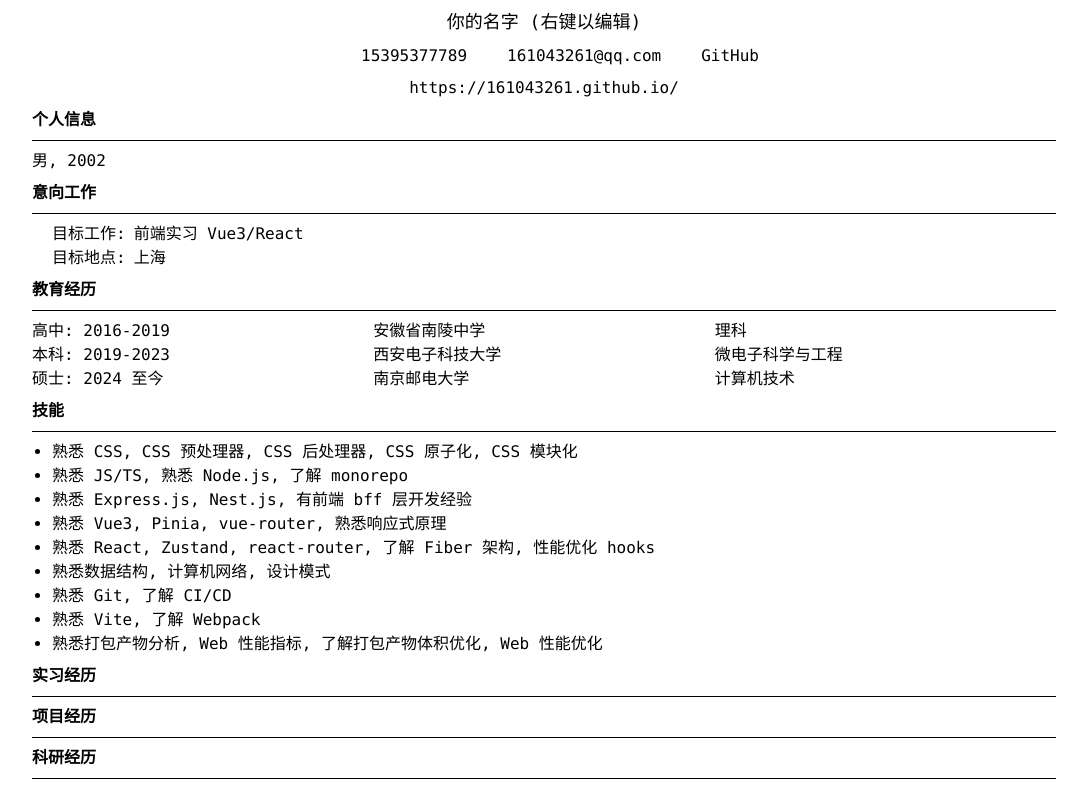
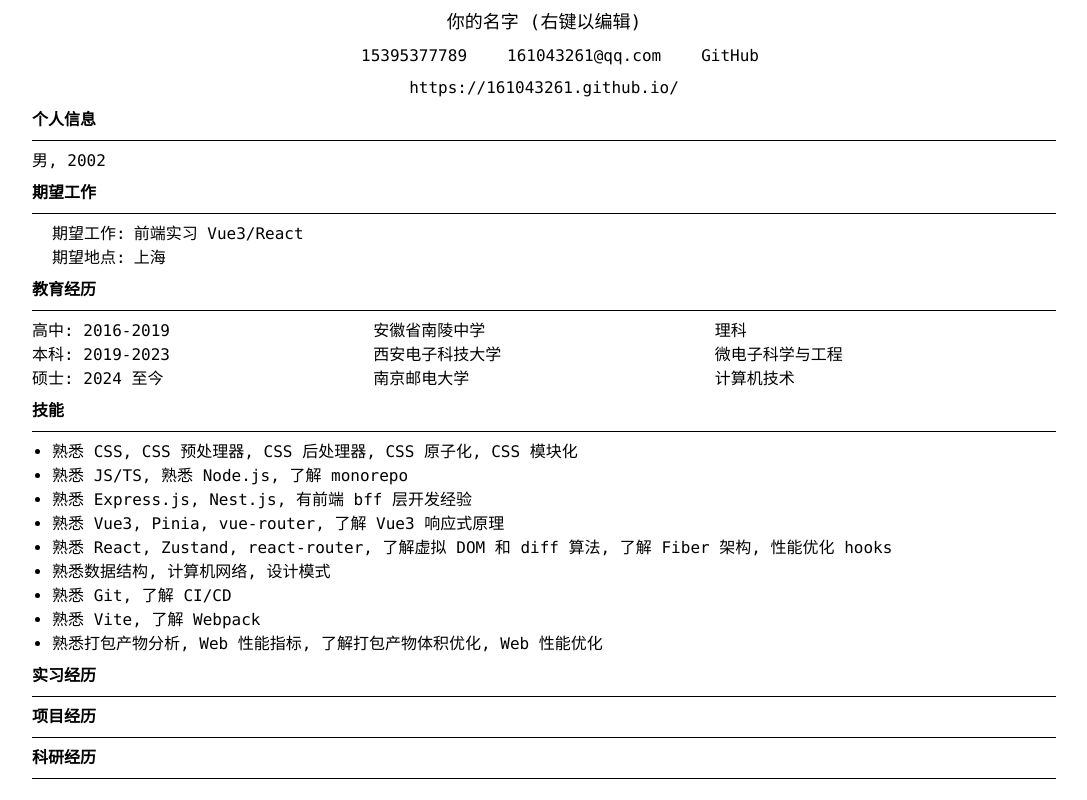
Before and after one commit to 161043261/dev, a Vue app: page / in a window 1280 px wide. Shown: the whole page, without its empty margins (96-1183 px from the left). Built offline with nearby package versions, Linux system fonts and the light colour scheme; some icons are missing.

Commit message:
feat: Introduce new features

```diff
--- a/src/App.tsx
+++ b/src/App.tsx
@@ -24,14 +24,14 @@ export default defineComponent(() => {
   const headers = reactive<
     [
       personalInfo: string, // 0. personalInfo 个人信息
-      intendedJob: string, // 1. intendedJob 意向工作
+      intendedJob: string, // 1. intendedJob 期望工作
       eduExperience: string, // 2. eduExperience 教育经历
       skillList: string, // 3. skillList 技能
       jobExperience: string, // 4. jobExperience 实习/工作经历
       projectExperience: string, // 5. projectExperience 项目经历
       researchExperience: string, // 6. researchExperience 科研经历
     ]
-  >(['个人信息', '意向工作', '教育经历', '技能', '实习经历', '项目经历', '科研经历'])
+  >(['个人信息', '期望工作', '教育经历', '技能', '实习经历', '项目经历', '科研经历'])
 
   // ========== theme ==========
   const primaryThemeColor = ref('#478fe1')
@@ -62,8 +62,8 @@ export default defineComponent(() => {
     '熟悉 CSS, CSS 预处理器, CSS 后处理器, CSS 原子化, CSS 模块化',
     '熟悉 JS/TS, 熟悉 Node.js, 了解 monorepo',
     '熟悉 Express.js, Nest.js, 有前端 bff 层开发经验',
-    '熟悉 Vue3, Pinia, vue-router, 熟悉响应式原理',
-    '熟悉 React, Zustand, react-router, 了解 Fiber 架构, 性能优化 hooks',
+    '熟悉 Vue3, Pinia, vue-router, 了解 Vue3 响应式原理',
+    '熟悉 React, Zustand, react-router, 了解虚拟 DOM 和 diff 算法, 了解 Fiber 架构, 性能优化 hooks',
     '熟悉数据结构, 计算机网络, 设计模式',
     '熟悉 Git, 了解 CI/CD',
     '熟悉 Vite, 了解 Webpack',
@@ -201,23 +201,23 @@ export default defineComponent(() => {
         )}
       </BaseCard>
 
-      {/* 1. intendedJob 意向工作 */}
+      {/* 1. intendedJob 期望工作 */}
       <BaseCard
         header={dev.value ? <input v-model={headers[1]} placeholder={headers[1]} /> : headers[1]}
       >
         <ul class="ml-5 list-disc">
           <li class="flex gap-2">
-            <div>目标工作:</div>
+            <div>期望工作:</div>
             {dev.value ? (
-              <input v-model={targetJob.value} placeholder="目标工作" />
+              <input v-model={targetJob.value} placeholder="期望工作" />
             ) : (
               targetJob.value
             )}
           </li>
           <li class="flex gap-2">
-            <div>目标地点:</div>
+            <div>期望地点:</div>
             {dev.value ? (
-              <input v-model={targetAddress.value} placeholder="目标地点" />
+              <input v-model={targetAddress.value} placeholder="期望地点" />
             ) : (
               targetAddress.value
             )}
```
